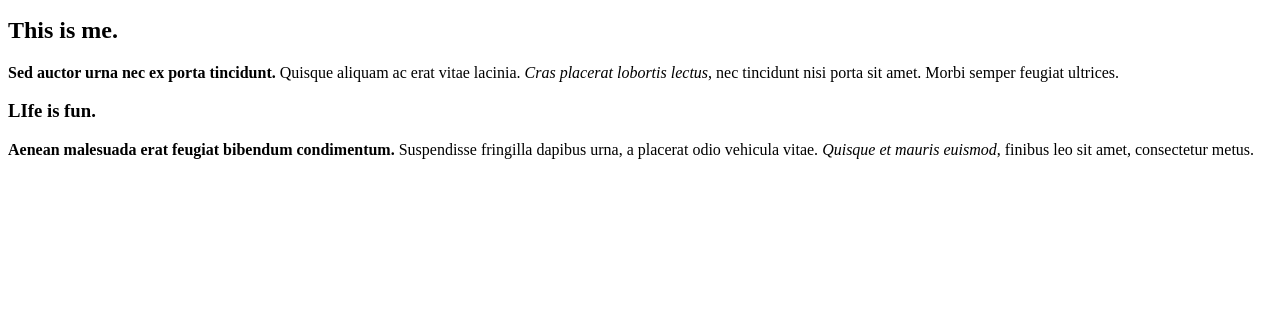
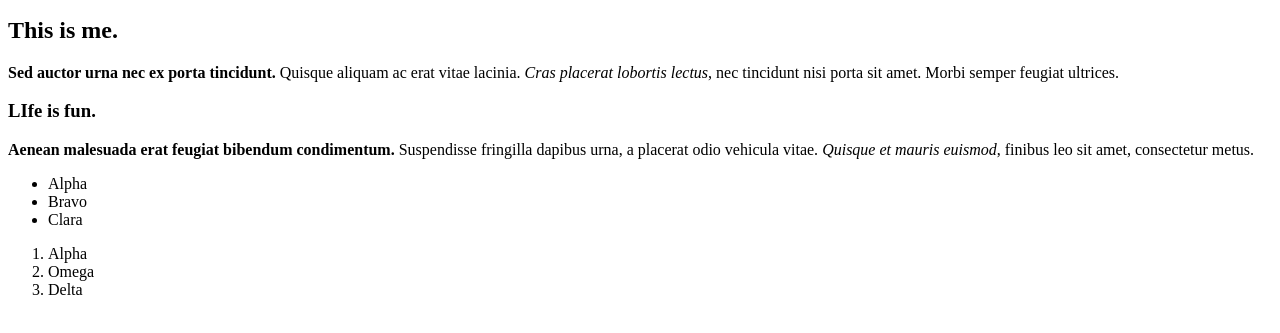
Before and after one commit to PyraKitsune/html_test, a plain HTML site: page index.html in a window 1280 px wide. Shown: the part 101-434 px from the top of the page. Drawn offline with Linux system fonts and the light colour scheme.

Commit message:
Add lists

```diff
--- a/index.html
+++ b/index.html
@@ -14,5 +14,15 @@
 		<!-- I am a html comment too -->
 		<h3>LIfe is fun.</h3>
 		<p><strong>Aenean malesuada erat feugiat bibendum condimentum.</strong> Suspendisse fringilla dapibus urna, a placerat odio vehicula vitae. <em>Quisque et mauris euismod</em>, finibus leo sit amet, consectetur metus.</p>
+		<ul>
+			<li>Alpha</li>
+			<li>Bravo</li>
+			<li>Clara</li>
+		</ul>
+		<ol>
+			<li>Alpha</li>
+			<LI>Omega</li>
+			<li>Delta</li>
+		</ol>
 	</body>
 </html>
```
